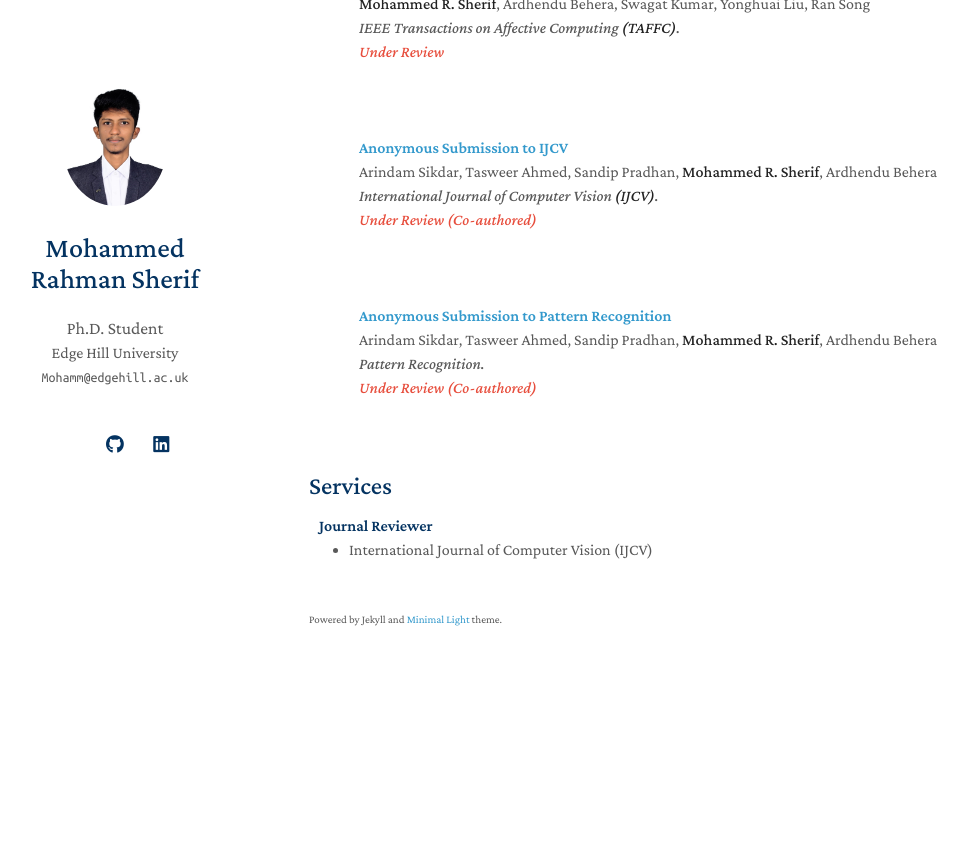
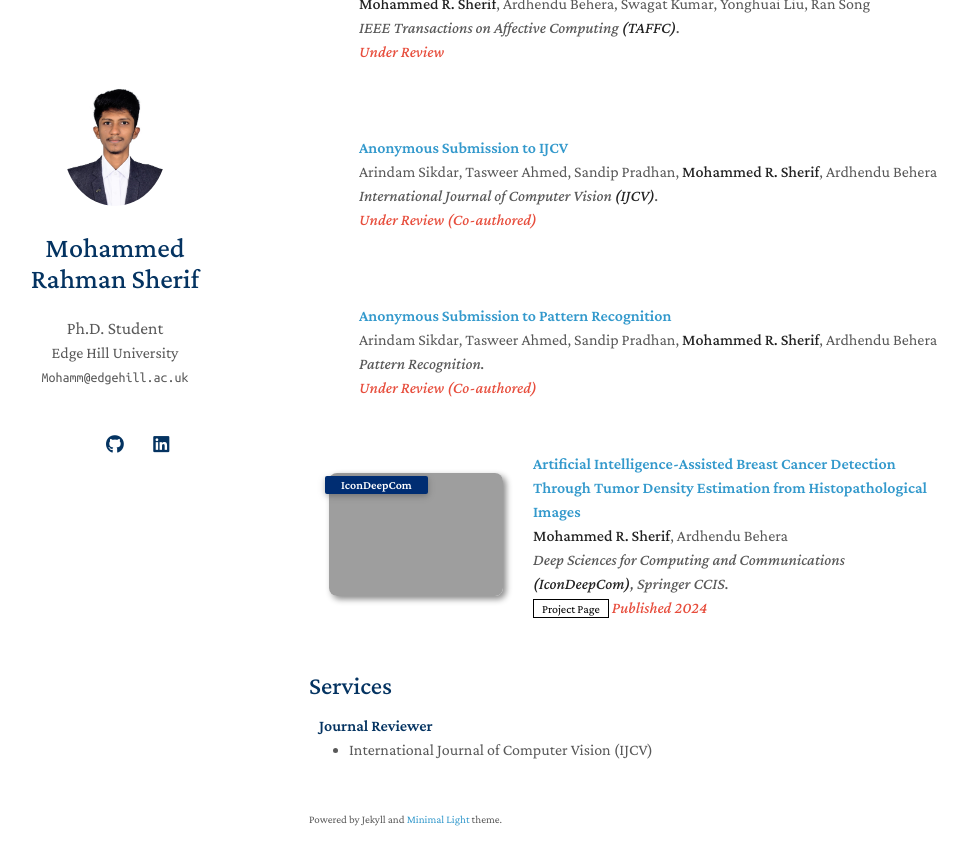
Before and after one commit to MR-Sherif/MR-Sherif.github.io, a Jekyll site: the page built from index.md, in a window 1280 px wide and 900 px high, scrolled down 1463 px. Shown: the top 865 px of the window, without its empty margins (161-1128 px from the left). Built offline with Jekyll 4.4.1, drawn with Linux system fonts in a browser that asks for light colours; a style sheet for code colours, icons or effects is not loaded; our own code applies the rules of GitHub Pages for plain Markdown files; before the commit the page ends 2163 px from its top, so only the background shows below that; grey boxes are pictures that could not be loaded.

Commit message:
Add publication on AI-assisted breast cancer detection
Added a new publication entry for a paper on AI-assisted breast cancer detection.

```diff
--- a/_data/publications.yml
+++ b/_data/publications.yml
@@ -44,3 +44,11 @@ main:
     conference_short: PR
     conference: Pattern Recognition.
     notes: Under Review (Co-authored)
+
+  - title: "Artificial Intelligence-Assisted Breast Cancer Detection Through Tumor Density Estimation from Histopathological Images"
+    authors: <strong>Mohammed R. Sherif</strong>, Ardhendu Behera
+    conference_short: IconDeepCom
+    conference: Deep Sciences for Computing and Communications <strong>(IconDeepCom)</strong>, Springer CCIS.
+    page: https://doi.org/10.1007/978-3-031-68908-6_19
+    image: ./assets/img/breast_cancer.png
+    notes: Published 2024
```
